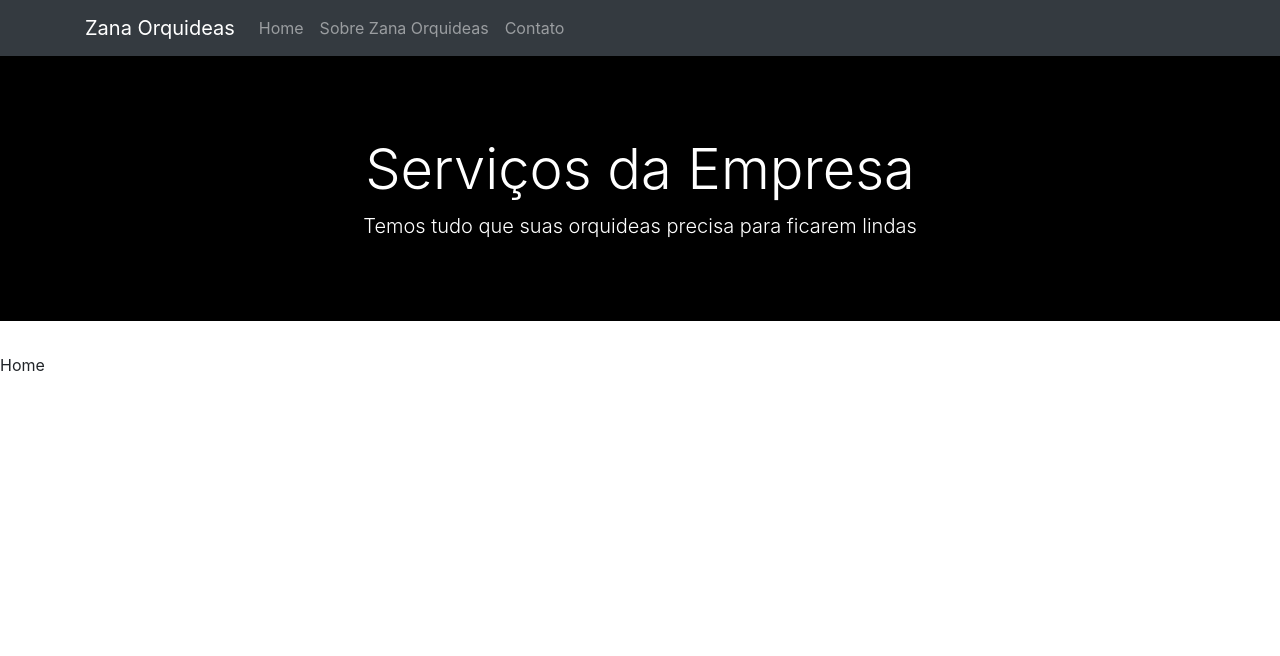
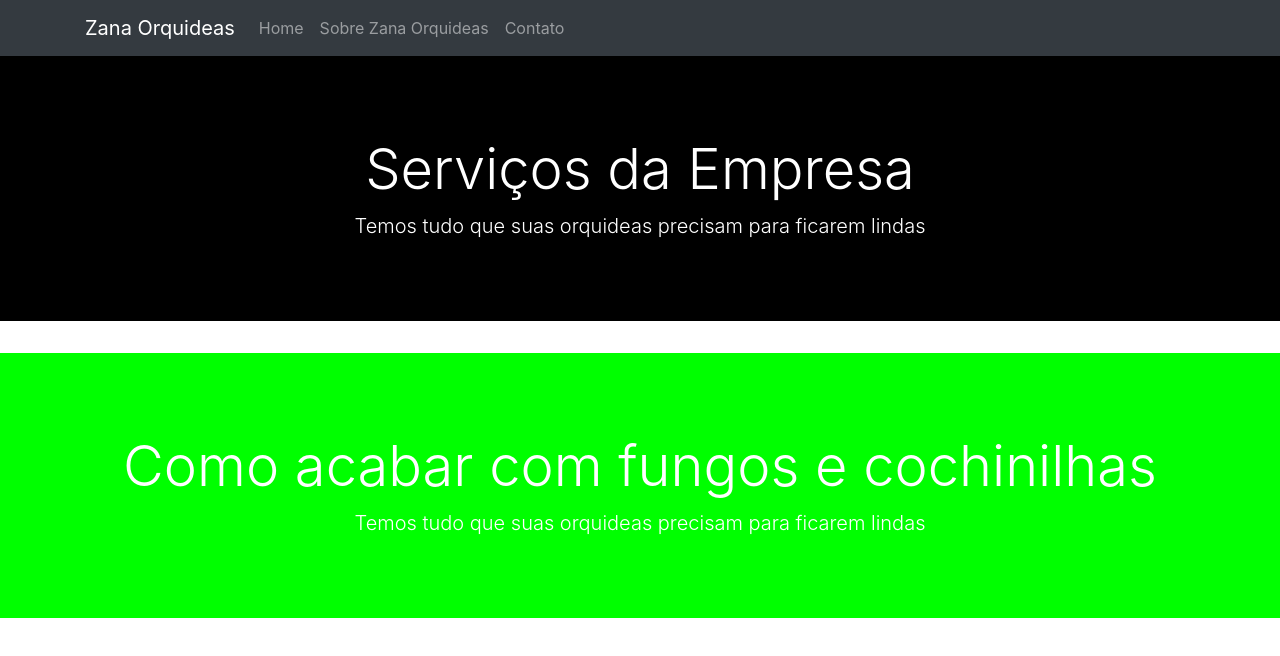
Before and after one commit to acwronski/paraiso-das-orquideas, a Next.js app: page / in a window 1280 px wide. Shown: the top 656 px of the page. Built offline with nearby package versions, Linux system fonts and the light colour scheme.

Commit message:
adicionei outro jumbotron

```diff
--- a/pages/index.js
+++ b/pages/index.js
@@ -21,10 +21,24 @@ function Home() {
                 }`}</style>
                 <Container className='text-center'>
                     <h1 className='display-4'>Serviços da Empresa</h1>
-                    <p className='lead'>Temos tudo que suas orquideas precisa para ficarem lindas</p>
+                    <p className='lead'>Temos tudo que suas orquideas precisam para ficarem lindas</p>
                 </Container>
             </Jumbotron>
-            Home
+
+            <Jumbotron fluid className='servicos2'>
+                <style>{`.servicos2{
+                    padding-top: 80px;
+                    padding-botton: 80px;
+                    background-color: #00ff00;
+                    color: #fff;
+                    margin-botton: 0rem !important
+                }`}</style>
+                <Container className='text-center'>
+                    <h1 className='display-4'>Como acabar com fungos e cochinilhas</h1>
+                    <p className='lead'>Temos tudo que suas orquideas precisam para ficarem lindas</p>
+                </Container>
+            </Jumbotron>
+
 
         </div>
     );
```
Lines whose indentation alone changed are shown as unchanged.
